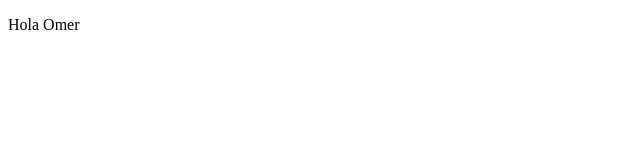
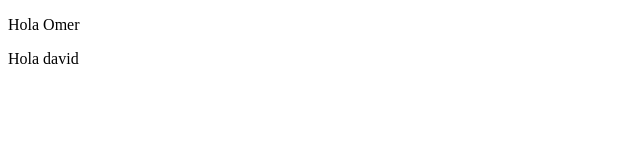
Before and after one commit to dcerrato001/Proyecto_modulo_1, a plain HTML site: page index.html in a window 1280 px wide. Shown: the full height of the page, 0-640 px from the left. Drawn offline with Linux system fonts and the light colour scheme.

Commit message:
first hello from omer to david

```diff
--- a/index.html
+++ b/index.html
@@ -8,5 +8,6 @@
 </head>
 <body>
     <p>Hola Omer</p>
+    <p>Hola david</p>
 </body>
 </html>
```
